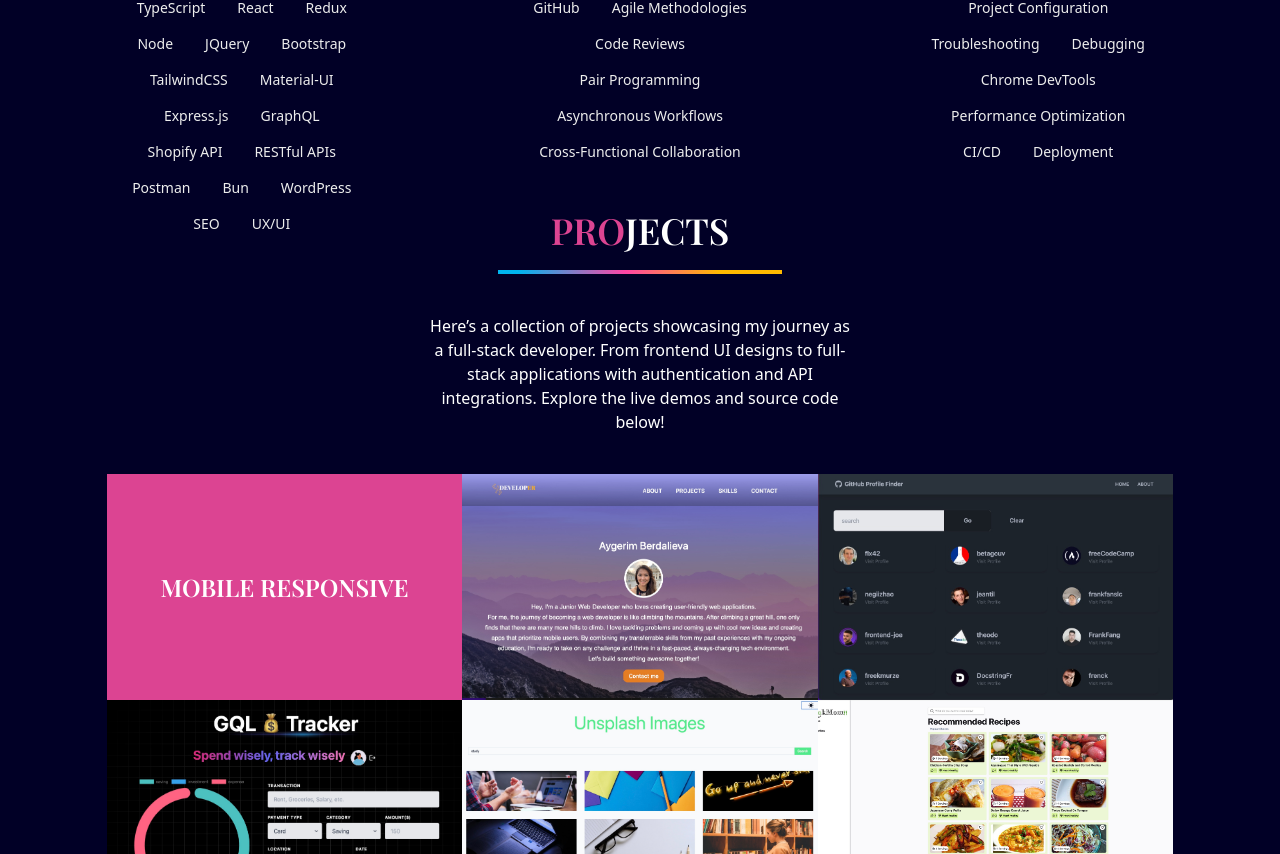
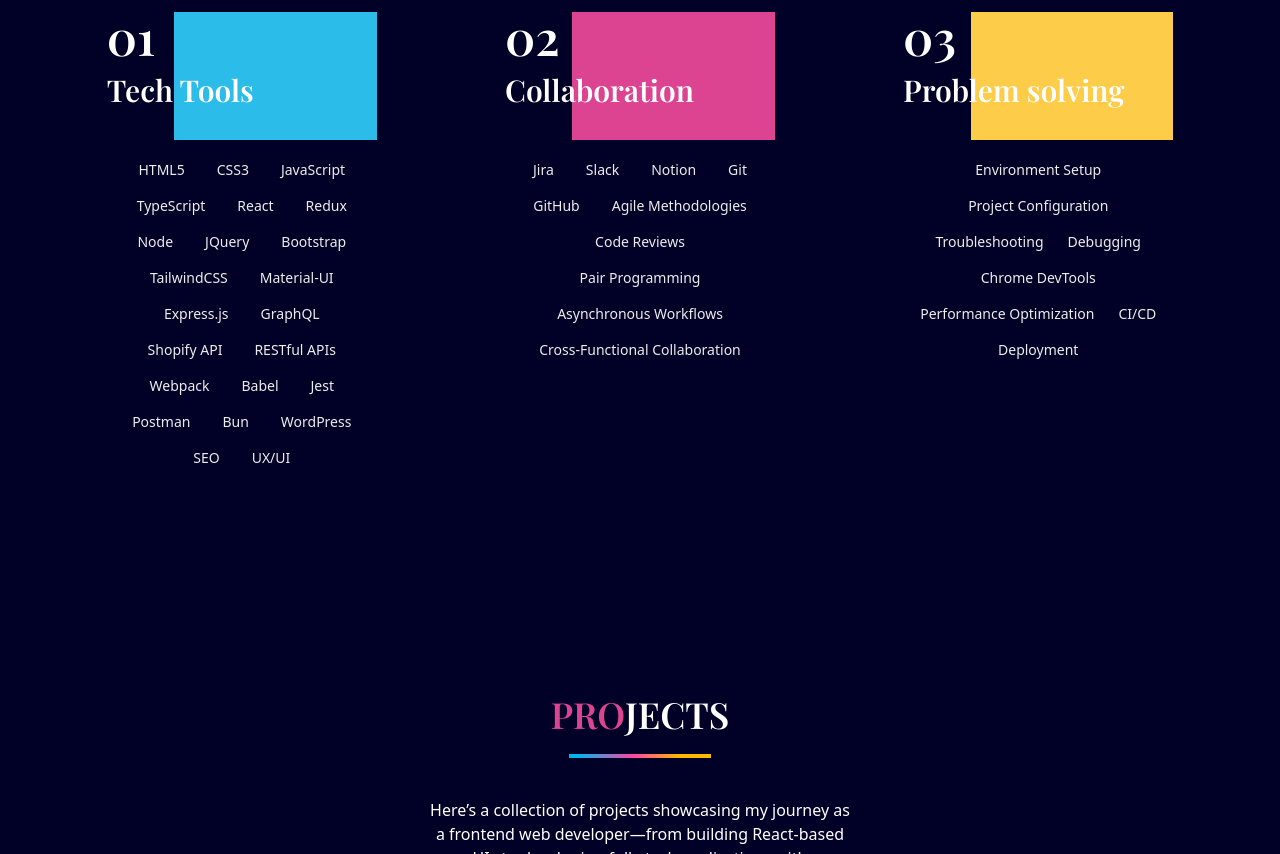
Before and after one commit to AnaraB/aberda-portfolio, a React (Vite) app: page / in a window 1280 px wide. Shown: the part 1586-2440 px from the top of the page. Built offline with nearby package versions, Linux system fonts and the light colour scheme.

Commit message:
section divider fixed

```diff
--- a/src/App.jsx
+++ b/src/App.jsx
@@ -28,8 +28,6 @@
     return () => window.removeEventListener("scroll", handleScroll);
   }, []);
 
-
-
   return (
     <div className="app bg-deep-blue">
       <Navbar
@@ -53,7 +51,7 @@
         </motion.div>
       </div>
 
-      <LineGradient />
+      <LineGradient pt="pt-50"/>
       <div className="w-5/6 mx-auto md:h-full ">
         <motion.div
           margin="0 0 -200px 0"
@@ -83,7 +81,7 @@
           <Testimonials />
         </motion.div>
       </div>
-      <LineGradient />
+      <LineGradient pt="pt-100" />
       <div className="w-5/6 mx-auto md:h-full">
         <motion.div
           margin="0 0 -200px 0"
--- a/src/components/LineGradient.jsx
+++ b/src/components/LineGradient.jsx
@@ -1,10 +1,9 @@
-//import useMediaQuery from "../hooks/useMediaQuery";
 
-const LineGradient = ({ width = "w-full" }) => {
-  //const isMedium = useMediaQuery("(min-width: 62.5rem) and (max-width: 100rem)");
+
+const LineGradient = ({ width = "w-full", pt = "pt-30" }) => {
+
   return(
-    <div className={`h-0.5 ${width}`}
-
+    <div className={`h-0.5 ${width} ${pt}`}
 
     />
 
--- a/src/portfolio.js
+++ b/src/portfolio.js
@@ -123,6 +123,9 @@
   "GraphQL",
   "Shopify API",
   "RESTful APIs",
+  "Webpack",
+  "Babel",
+  "Jest",
   "Postman",
   "Bun",
   "WordPress",
--- a/src/scenes/MySkills.jsx
+++ b/src/scenes/MySkills.jsx
@@ -156,7 +156,7 @@
             {problemSolvingSkills.map((skill, index) => (
               <li
                 key={index}
-                className="m-1 px-3 py-1 text-sm text-grey border-none hover:text-yellow"
+                className="m-1 px-2 py-1 text-sm text-grey border-none hover:text-yellow"
               >
                 {skill}
               </li>
--- a/src/scenes/Projects.jsx
+++ b/src/scenes/Projects.jsx
@@ -1,7 +1,8 @@
-
 import { motion } from "framer-motion";
 import { projects } from "../portfolio";
 import Project from "../components/Project";
+import LineGradient from "../components/LineGradient";
+import useMediaQuery from "../hooks/useMediaQuery";
 
 const container = {
   hidden: {},
@@ -12,11 +13,15 @@
   },
 };
 
+const Projects = () => {
+   const isAbove1020px = useMediaQuery("(min-width: 1020px) and (max-width: 1836px)");
 
-const Projects = () => {
   return (
-    <section id="projects" className="pt-48 pb-48">
+
+    <section id="projects" className="mt-30 pb-10">
+       {isAbove1020px && <LineGradient pt="pt-40" />}
       {/* HEADINGS */}
+
       <motion.div
         className="md:w-2/5 mx-auto text-center"
         initial="hidden"
@@ -28,16 +33,21 @@
           visible: { opacity: 1, y: 0 },
         }}
       >
-        <div>
+        <div className="pt-20">
           <p className="font-playfair font-semibold text-4xl">
             <span className="text-red">PRO</span>JECTS
           </p>
           <div className="flex justify-center mt-5">
-            <div className="h-1 w-2/3 bg-gradient-rainbow"></div>
+            <div className="h-1 w-2/3 sm:w-1/3 bg-gradient-rainbow"></div>
           </div>
         </div>
 
-        <p className="mt-10 mb-10">Here’s a collection of projects showcasing my journey as a full-stack developer. From frontend UI designs to full-stack applications with authentication and API integrations. Explore the live demos and source code below!</p>
+        <p className="mt-10 mb-10">
+          Here’s a collection of projects showcasing my journey as a frontend
+          web developer—from building React-based UIs to developing full-stack
+          applications with authentication and API integrations. Take a look at
+          my other portfolio projects,explore live demos and source code below!
+        </p>
       </motion.div>
 
       {/* PROJECTS */}
```
